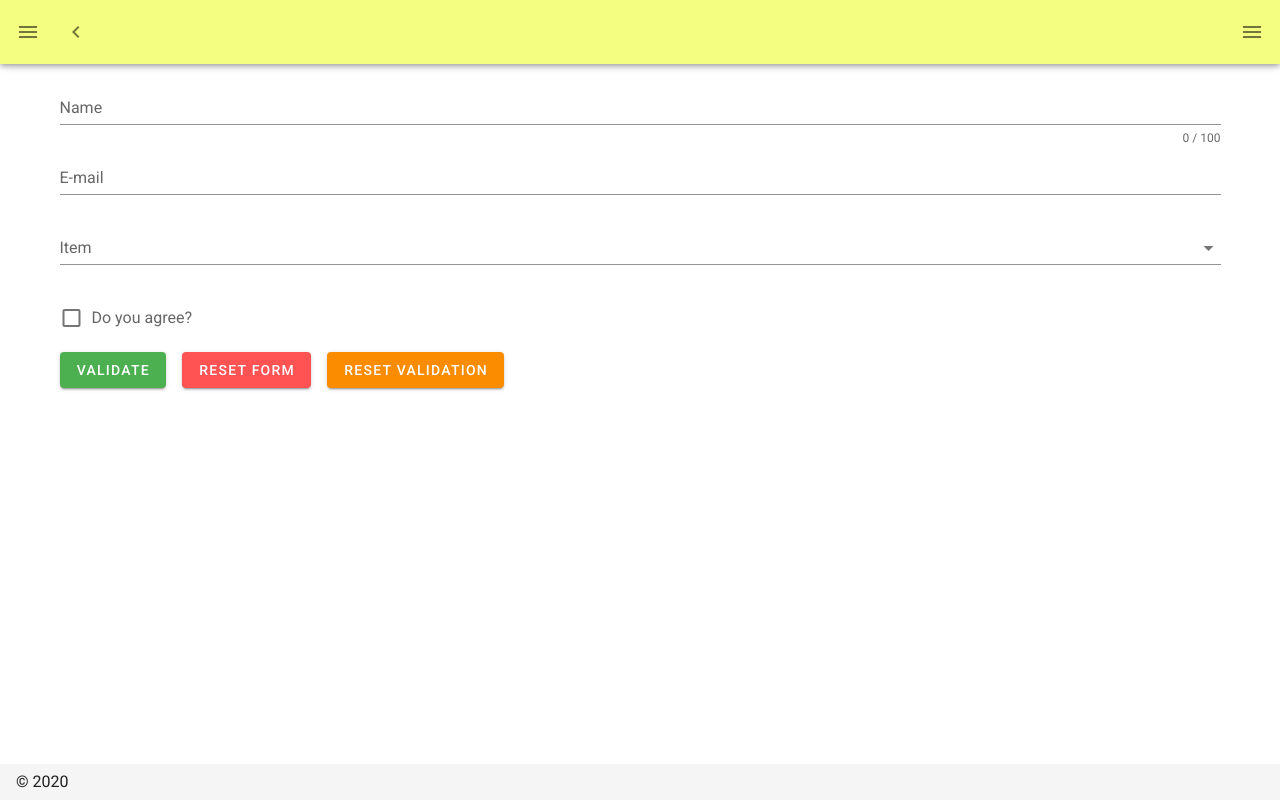
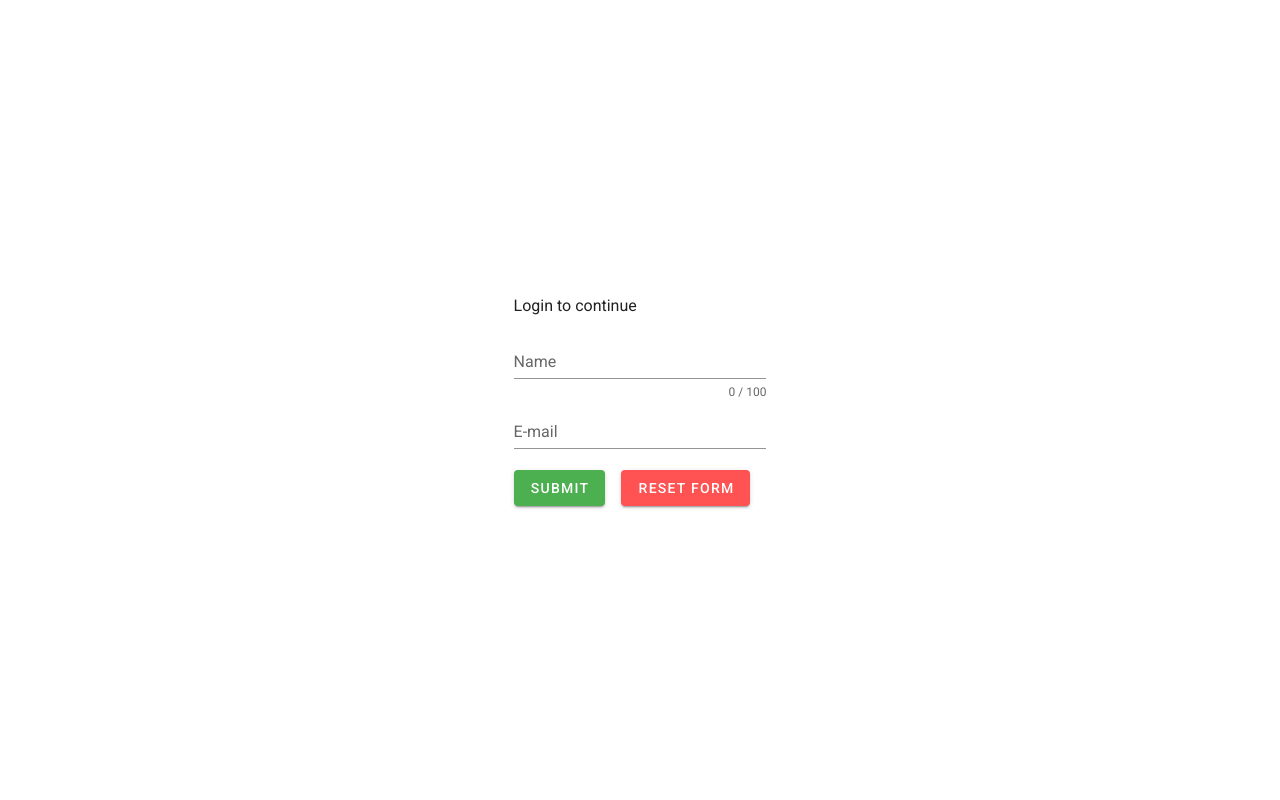
Before and after one commit to aykuli/user-profile, a Nuxt app: page /login in a window 1280 px wide. Built offline with nearby package versions, Linux system fonts and the light colour scheme.

Commit message:
login page with empty layout

```diff
--- /dev/null
+++ b/layouts/empty.vue
@@ -0,0 +1,15 @@
+<template>
+  <v-app class="page__empty">
+    <nuxt />
+  </v-app>
+</template>
+
+<style>
+.page__empty {
+  display: flex;
+  justify-content: center;
+  align-items: center;
+  width: 100vw;
+  height: 100vh;
+}
+</style>
--- a/layouts/error.vue
+++ b/layouts/error.vue
@@ -1,7 +1,14 @@
 <template>
-  <v-app>
+  <v-app class="page__error">
     <h1 v-if="error.statusCode === 404">
-      {{ pageNotFound }}
+      <v-alert
+      dense
+      outlined
+      type="error"
+    >
+       {{ pageNotFound }}
+    </v-alert>
+
     </h1>
     <h1 v-else>
       {{ otherError }}
@@ -41,4 +48,8 @@ export default {
 h1 {
   font-size: 20px;
 }
+
+.page__error {
+ margin-top: 50px;
+}
 </style>
--- a/pages/login.vue
+++ b/pages/login.vue
@@ -1,5 +1,6 @@
 <template>
-  <section>
+  <section class="page__login">
+    <p>Login to continue</p>
     <v-form
     ref="form"
     v-model="valid"
@@ -20,28 +21,13 @@
       required
     ></v-text-field>
 
-    <v-select
-      v-model="select"
-      :items="items"
-      :rules="[v => !!v || 'Item is required']"
-      label="Item"
-      required
-    ></v-select>
-
-    <v-checkbox
-      v-model="checkbox"
-      :rules="[v => !!v || 'You must agree to continue!']"
-      label="Do you agree?"
-      required
-    ></v-checkbox>
-
     <v-btn
       :disabled="!valid"
       color="success"
       class="mr-4"
       @click="validate"
     >
-      Validate
+      Submit
     </v-btn>
 
     <v-btn
@@ -51,19 +37,13 @@
     >
       Reset Form
     </v-btn>
-
-    <v-btn
-      color="warning"
-      @click="resetValidation"
-    >
-      Reset Validation
-    </v-btn>
   </v-form>
   </section>
 </template>
 
 <script>
 export default {
+  layout: 'empty',
   data: () => ({
       valid: true,
       name: '',
@@ -76,14 +56,6 @@ export default {
         v => !!v || 'E-mail is required',
         v => /.+@.+\..+/.test(v) || 'E-mail must be valid',
       ],
-      select: null,
-      items: [
-        'Item 1',
-        'Item 2',
-        'Item 3',
-        'Item 4',
-      ],
-      checkbox: false,
     }),
 
     methods: {
@@ -93,9 +65,13 @@ export default {
       reset () {
         this.$refs.form.reset()
       },
-      resetValidation () {
-        this.$refs.form.resetValidation()
-      },
-    },
+    }
 }
 </script>
+
+<style>
+.page__login {
+  max-width: 400px;
+  margin: auto;
+}
+</style>
```
